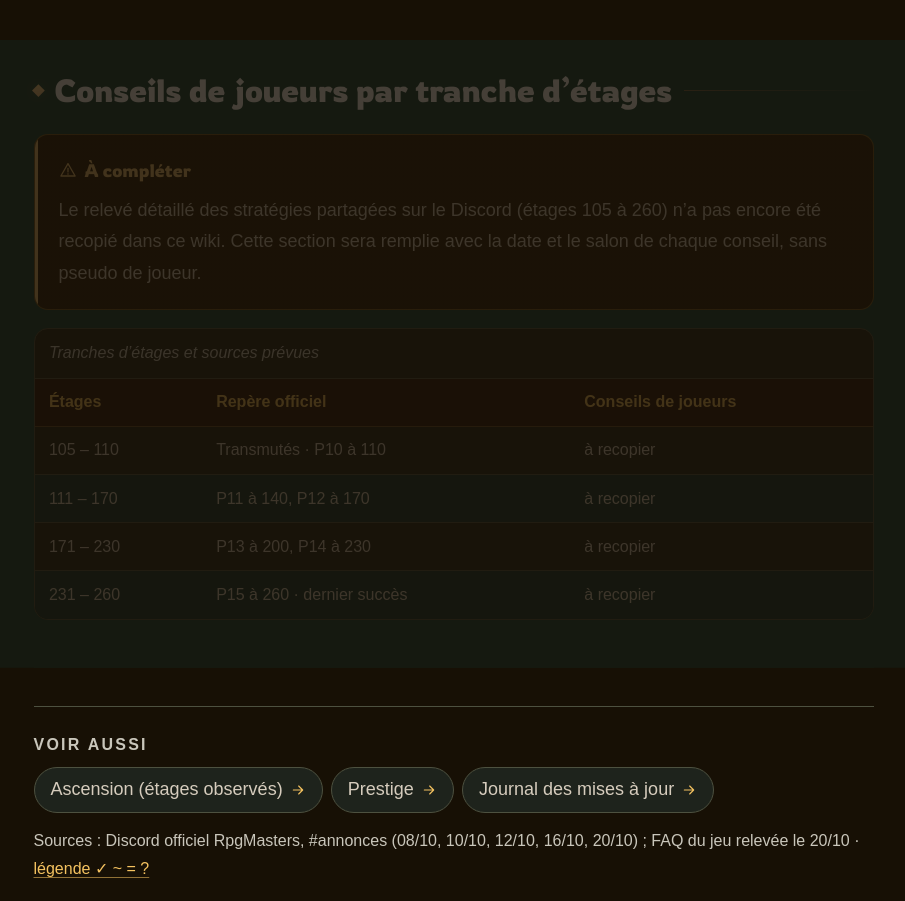
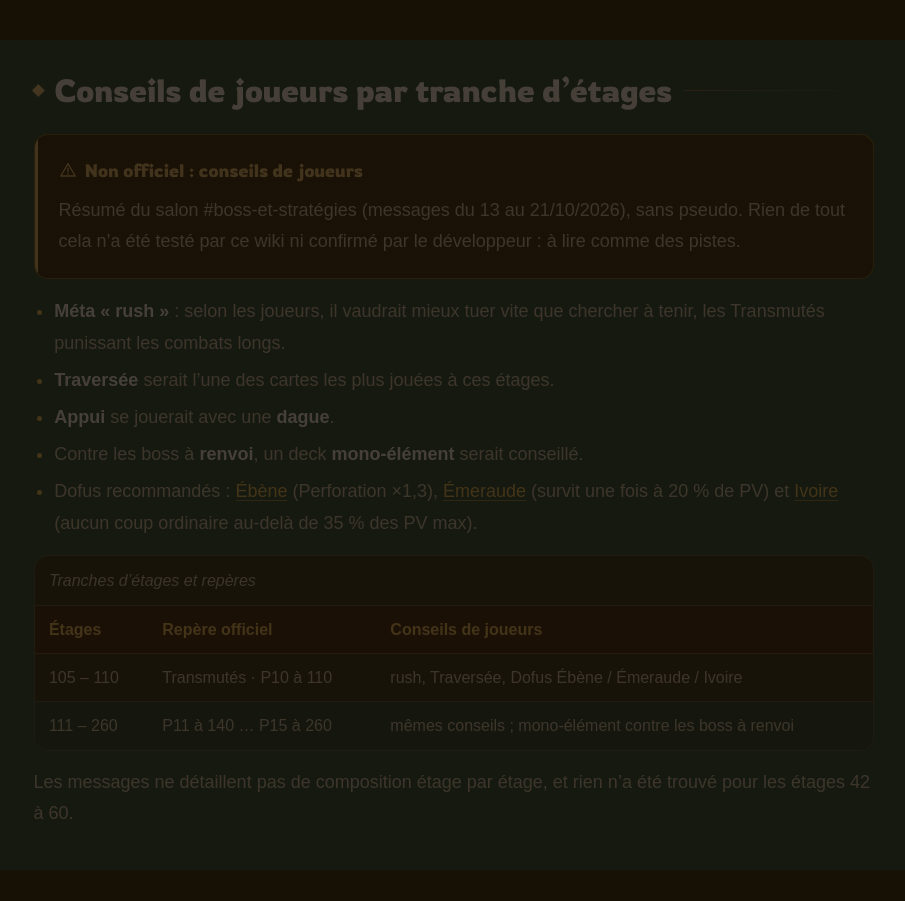
Before and after one commit to sNking06/rpgmasters-wiki, a Next.js app: page /contenus/strategies-ascension in a window 1280 px wide. Shown: the part 1860-2761 px from the top of the page, without its empty margins (319-1224 px from the left). Built offline with nearby package versions, Linux system fonts and the light colour scheme; a web font is replaced by a local one.

Commit message:
Discord 21/10 (fin du rapport) : conseils de joueurs non officiels sur Stratégies de l'Ascension (rush, Traversée, Appui + dague, mono-élément contre renvoi, Dofus Ébène/Émeraude/Ivoire) ; bugs connus #bugs 17–21/10 sur le Journal

```diff
--- a/app/contenus/strategies-ascension/page.tsx
+++ b/app/contenus/strategies-ascension/page.tsx
@@ -23,7 +23,7 @@ export default function Page() {
       <PageHeader href="/contenus/strategies-ascension/" art="ascension" title="Stratégies communautaires de l’Ascension" intro="Étages 105 à 260 : ce que dit le développeur, et la place réservée aux conseils de joueurs." />
       <Warn title="Conseils de joueurs, non officiels">
         <p>
-          Les conseils de cette page viennent des discussions du Discord RpgMasters, pas du développeur. Ils n’ont pas été testés par ce wiki :
+          Les conseils de cette page viennent des discussions du Discord RpgMasters, pas du développeur. Ils sont rédigés au conditionnel et n’ont pas été testés par ce wiki :
           notre record est l’étage 41. Seuls les blocs marqués « Discord officiel » viennent d’une annonce signée du développeur.
         </p>
       </Warn>
@@ -47,23 +47,29 @@ export default function Page() {
         </ul>
       </Section>
       <Section id="conseils" title="Conseils de joueurs par tranche d’étages">
-        <Warn title="À compléter">
+        <Warn title="Non officiel : conseils de joueurs">
           <p>
-            Le relevé détaillé des stratégies partagées sur le Discord (étages 105 à 260) n’a pas encore été recopié dans ce wiki. Cette section sera
-            remplie avec la date et le salon de chaque conseil, sans pseudo de joueur.
+            Résumé du salon #boss-et-stratégies (messages du 13 au 21/10/2026), sans pseudo. Rien de tout cela n’a été testé par ce wiki ni confirmé
+            par le développeur : à lire comme des pistes.
           </p>
         </Warn>
-        <TableWrap caption="Tranches d’étages et sources prévues">
+        <ul>
+          <li><strong>Méta « rush »</strong> : selon les joueurs, il vaudrait mieux tuer vite que chercher à tenir, les Transmutés punissant les combats longs.</li>
+          <li><strong>Traversée</strong> serait l’une des cartes les plus jouées à ces étages.</li>
+          <li><strong>Appui</strong> se jouerait avec une <strong>dague</strong>.</li>
+          <li>Contre les boss à <strong>renvoi</strong>, un deck <strong>mono-élément</strong> serait conseillé.</li>
+          <li>Dofus recommandés : <Link href="/equipement/dofus/#passifs">Ébène</Link> (Perforation ×1,3), <Link href="/equipement/dofus/#passifs">Émeraude</Link> (survit une fois à 20 % de PV) et <Link href="/equipement/dofus/#passifs">Ivoire</Link> (aucun coup ordinaire au-delà de 35 % des PV max).</li>
+        </ul>
+        <TableWrap caption="Tranches d’étages et repères">
           <thead><tr><th>Étages</th><th>Repère officiel</th><th>Conseils de joueurs</th></tr></thead>
           <tbody>
-            <tr><td>105 – 110</td><td>Transmutés · P10 à 110</td><td>à recopier</td></tr>
-            <tr><td>111 – 170</td><td>P11 à 140, P12 à 170</td><td>à recopier</td></tr>
-            <tr><td>171 – 230</td><td>P13 à 200, P14 à 230</td><td>à recopier</td></tr>
-            <tr><td>231 – 260</td><td>P15 à 260 · dernier succès</td><td>à recopier</td></tr>
+            <tr><td>105 – 110</td><td>Transmutés · P10 à 110</td><td>rush, Traversée, Dofus Ébène / Émeraude / Ivoire</td></tr>
+            <tr><td>111 – 260</td><td>P11 à 140 … P15 à 260</td><td>mêmes conseils ; mono-élément contre les boss à renvoi</td></tr>
           </tbody>
         </TableWrap>
+        <p>Les messages ne détaillent pas de composition étage par étage, et rien n’a été trouvé pour les étages 42 à 60.</p>
       </Section>
-      <PageEnd current="/contenus/strategies-ascension/" see={[{ href: '/contenus/ascension/', label: 'Ascension (étages observés)' }, { href: '/personnage/prestige/', label: 'Prestige' }, { href: '/a-propos/journal/', label: 'Journal des mises à jour' }]} sources="Discord officiel RpgMasters, #annonces (08/10, 10/10, 12/10, 16/10, 20/10) ; FAQ du jeu relevée le 20/10" />
+      <PageEnd current="/contenus/strategies-ascension/" see={[{ href: '/contenus/ascension/', label: 'Ascension (étages observés)' }, { href: '/personnage/prestige/', label: 'Prestige' }, { href: '/a-propos/journal/', label: 'Journal des mises à jour' }]} sources="Discord officiel RpgMasters, #annonces (08/10, 10/10, 12/10, 16/10, 20/10) ; #boss-et-stratégies, joueurs (13–21/10, non officiel) ; FAQ du jeu relevée le 20/10" />
     </>
   );
 }
```
Also changed, not shown: app/a-propos/journal/page.tsx (+14 -0 lines).
